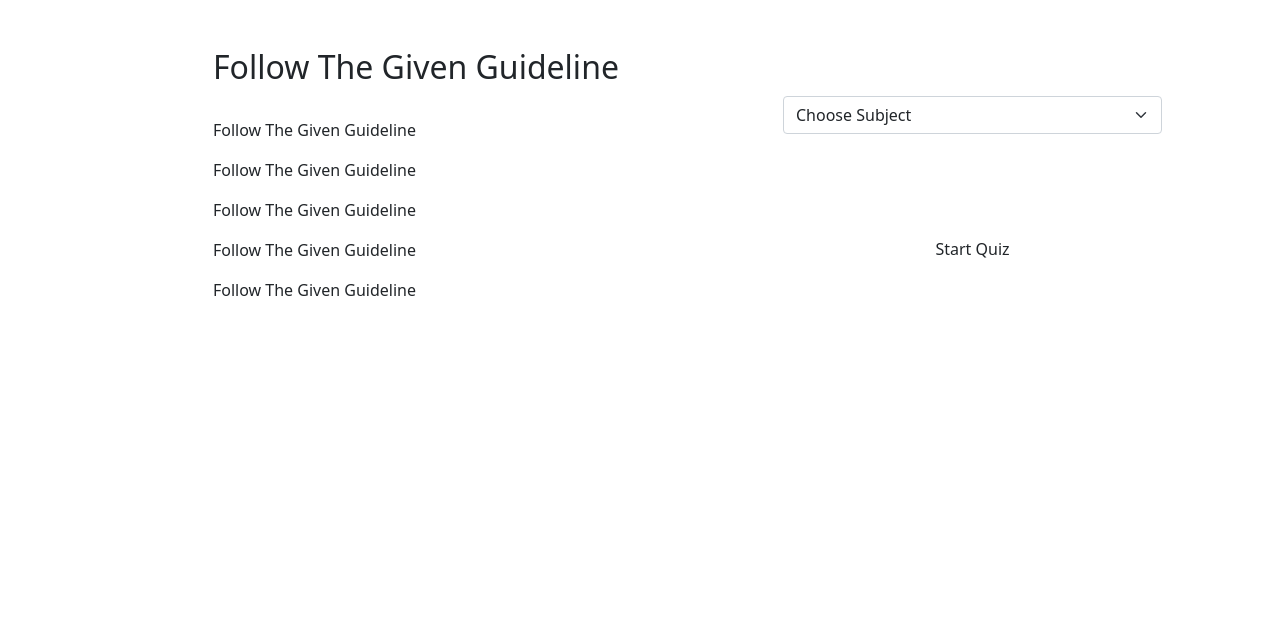
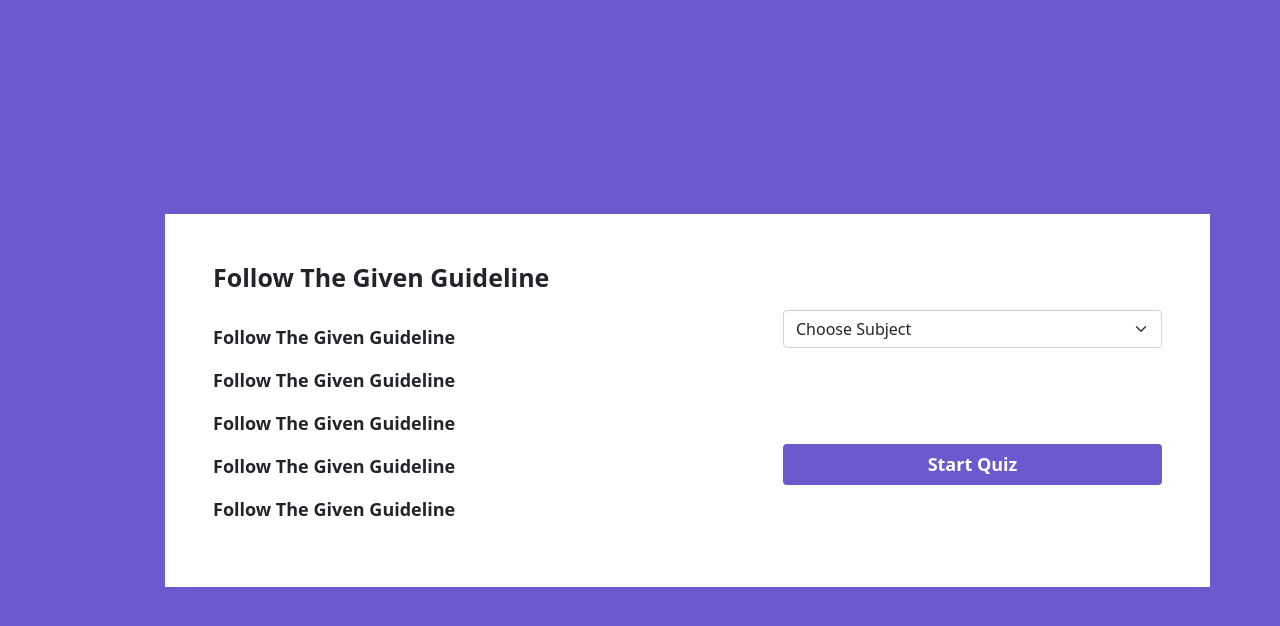
Before and after one commit to VGNANADILEEPREDDY/Quiz-App, a plain HTML site: page welcome/welcome.html in a window 1280 px wide. Drawn offline with Linux system fonts and the light colour scheme.

Commit message:
ain css of welcme page

```diff
--- a/welcome/css/welcome.css
+++ b/welcome/css/welcome.css
@@ -1,3 +1,27 @@
-h1{
-    color: red;
+*{
+    padding: 0;
+    margin: 0;
+    box-sizing: border-box;
 }
+body{
+    background-color: slateblue !important;
+    display: flex;
+    justify-content: center;
+    align-items: center;
+    min-height: 100vh;
+}
+.guideline-box h2{
+    font-size: 25px;
+    font-weight: bold;
+}
+.guideline-box p{
+    font-size: 18px;
+    font-weight: bold;
+}
+.btn{
+    background-color: slateblue !important;
+    font-weight: bold !important;
+    font-size: 18px !important;
+    color: #fff !important;
+    box-shadow: none !important;
+}
```
